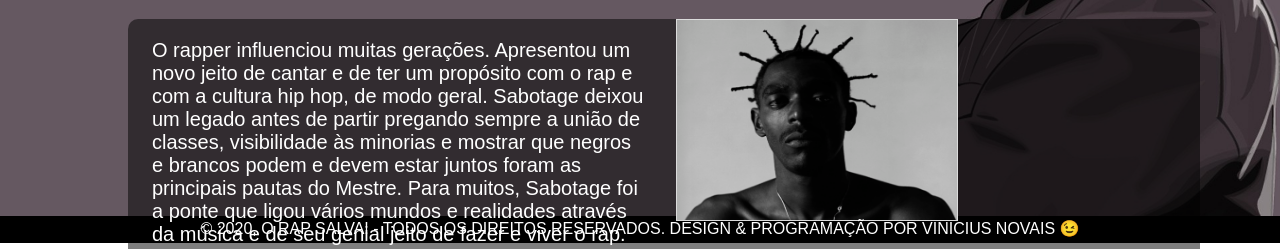
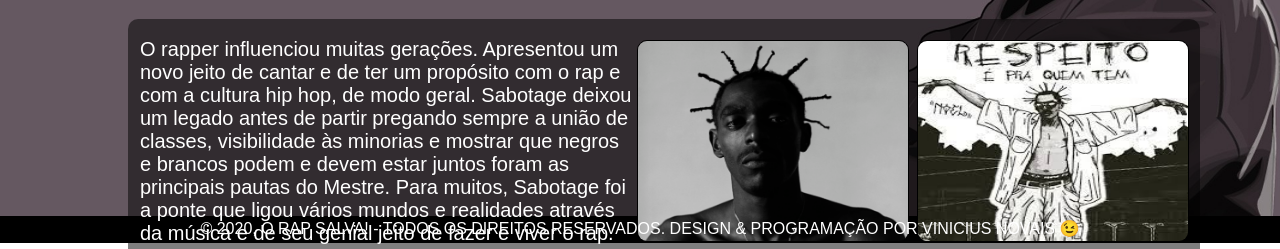
Before and after one commit to vini-novais/projeto-individual, a plain HTML site: page Desenvolvimento do site/pagina_inicial.html in a window 1280 px wide. Shown: the part 1119-1368 px from the top of the page. Drawn offline with Linux system fonts and the light colour scheme.

Commit message:
att inicio

```diff
--- a/Desenvolvimento do site/pagina_inicial.html
+++ b/Desenvolvimento do site/pagina_inicial.html
@@ -73,6 +73,7 @@
                     e viver o rap.
                 </p>
                 <img src="../imagem/sabotage2.png" alt="">
+                <img src="../imagem/sabotage3.jpg" alt="">
             </div>
     </div>
     </div>
--- a/Desenvolvimento do site/styles.css
+++ b/Desenvolvimento do site/styles.css
@@ -151,14 +151,16 @@ body {
   text-align: left;
   color:white;
   width: 494px;
-  padding: 0px 0px 0px 24px;
-}
+  margin-left: 12px;
+  margin-top: 19px;
+  }
 .info img {
-  width: 280px;
+  width: 270px;
   height: 200px;
   float:center;
-  border: 1px solid #dbdbdb;
-  margin-left: 30px;
+  border: 1px solid black;
+  margin: 21px 5px 0px 3px;
+  border-radius: 10px;
 }
 
 /* FIM SHOWCASE2 */
```
Also changed, not shown: imagem/sabotage3.jpg (added), 1 other file.
